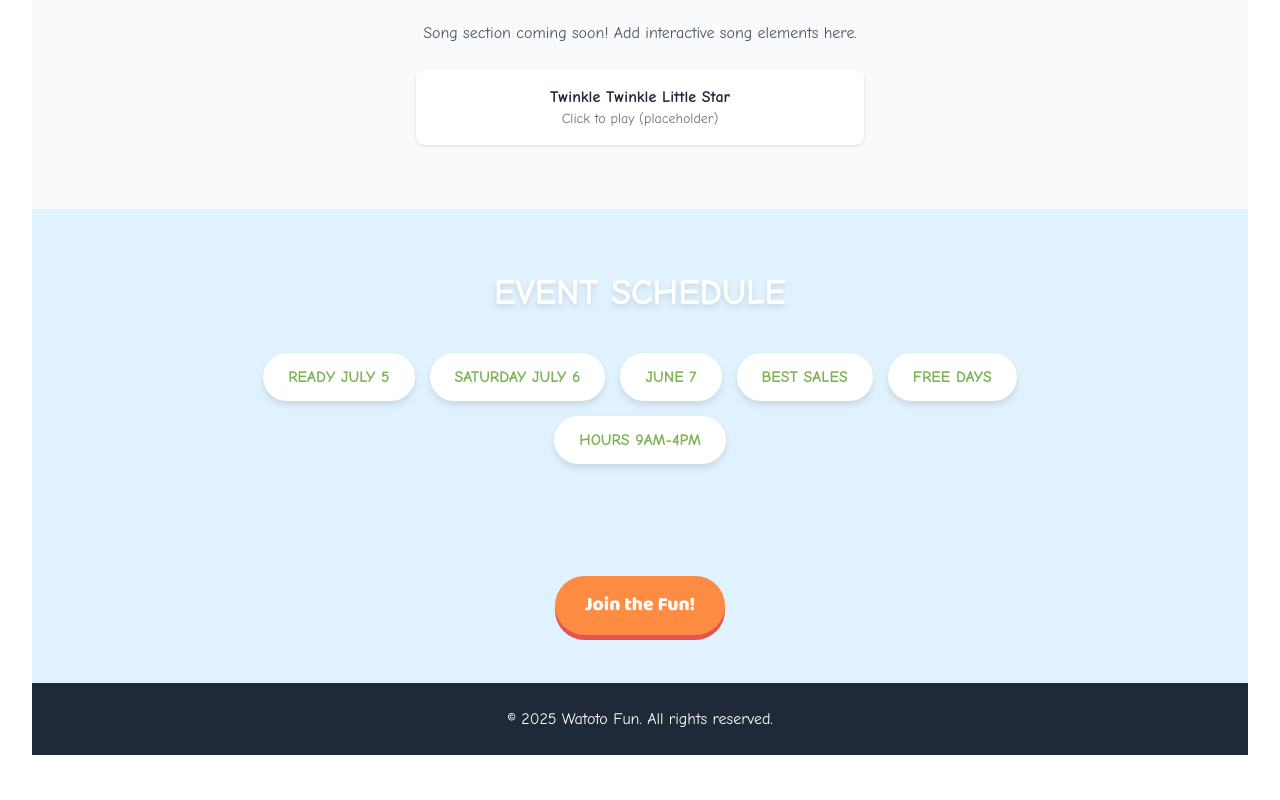
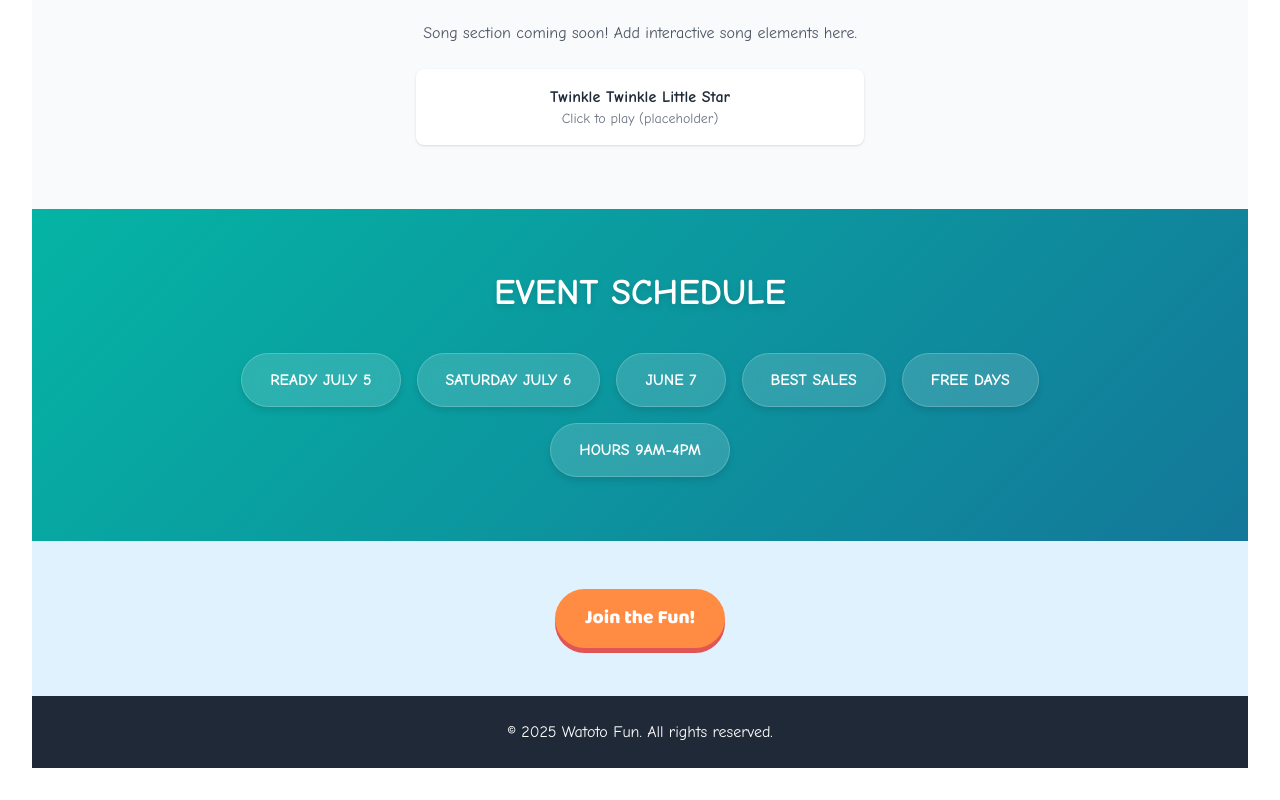
Before and after one commit to dsillydude/watoto.fun, a React (Vite) app: page / in a window 1280 px wide. Shown: the part 1498-2298 px from the top of the page. Built offline with nearby package versions, Linux system fonts and the light colour scheme.

Commit message:
Update KidCampStyles.css

```diff
--- a/src/KidCampStyles.css
+++ b/src/KidCampStyles.css
@@ -215,3 +215,45 @@
     font-size: 0.9rem;
   }
 }
+
+/* === Modern Event Schedule === */
+.event-schedule-section {
+  background: linear-gradient(135deg, #00c6a7 0%, #1e4d92 100%);
+  background-size: 200% 200%;
+  animation: gradientShift 8s ease infinite;
+}
+
+@keyframes gradientShift {
+  0% { background-position: 0% 50%; }
+  50% { background-position: 100% 50%; }
+  100% { background-position: 0% 50%; }
+}
+
+.schedule-buttons-container {
+  display: flex;
+  flex-wrap: wrap;
+  justify-content: center;
+  gap: 16px;
+  margin-top: 40px;
+}
+
+.schedule-button {
+  background: rgba(255, 255, 255, 0.15);
+  backdrop-filter: blur(10px);
+  color: white;
+  padding: 14px 28px;
+  border-radius: 50px;
+  font-weight: 700;
+  border: 1px solid rgba(255, 255, 255, 0.2);
+  transition: all 0.4s;
+}
+
+.schedule-button:hover {
+  transform: translateY(-5px);
+  background: rgba(255, 255, 255, 0.25);
+}
+
+/* Dark Mode */
+.dark .event-schedule-section {
+  background: linear-gradient(135deg, #0f2027 0%, #203a43 50%, #2c5364 100%);
+}
```
